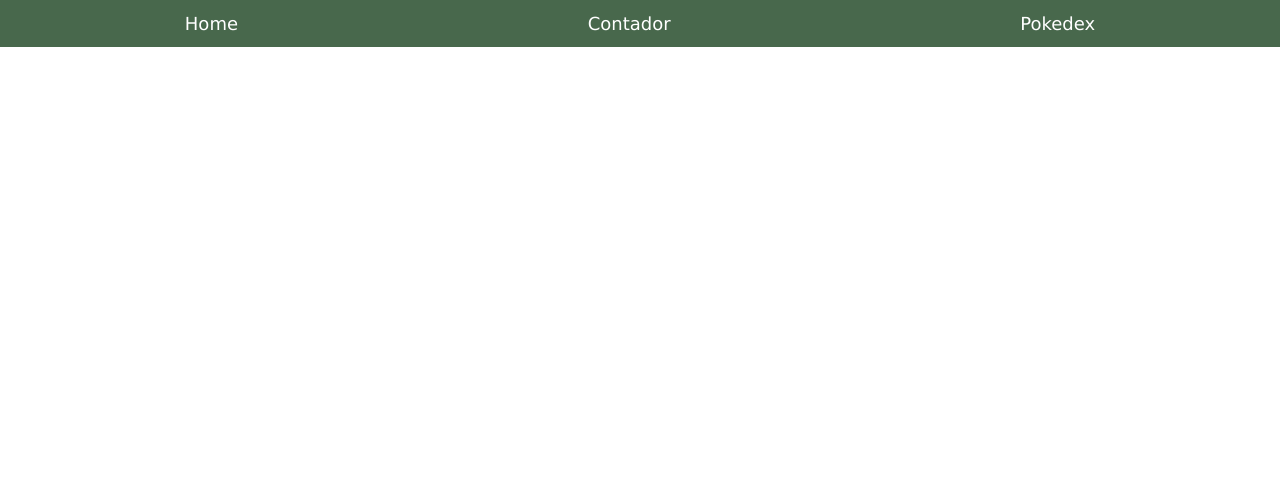
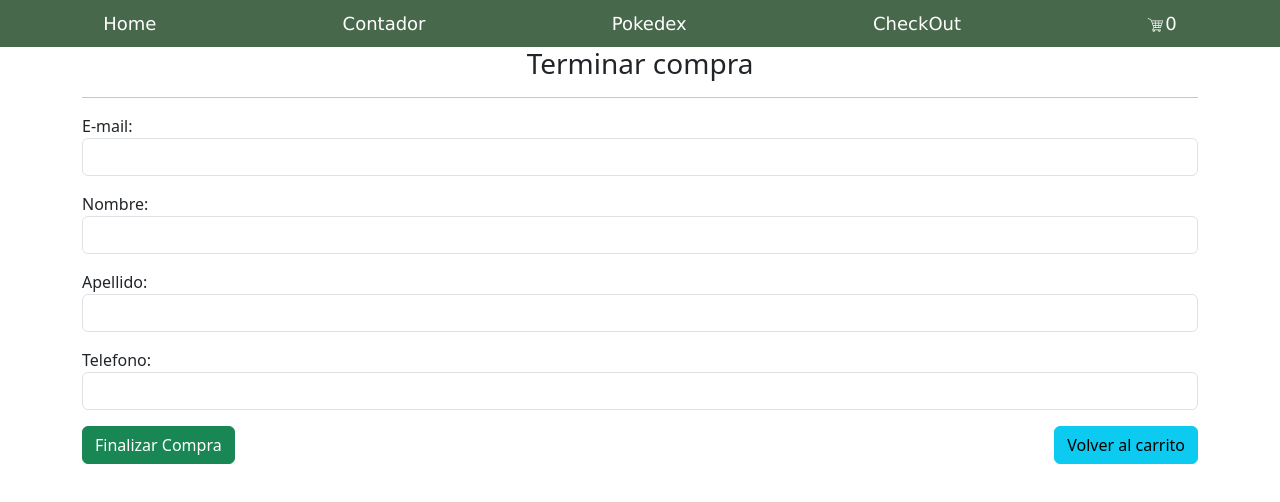
Before and after one commit to alanfrancoa/curso-react, a React (Vite) app in the folder projects/70699/: page /check in a window 1280 px wide. Shown: the top 502 px of the page. Built offline with nearby package versions, Linux system fonts and the light colour scheme.

Commit message:
Se agrega Carrito y Check Out, ya estilados.

```diff
--- a/projects/70699/src/App.jsx
+++ b/projects/70699/src/App.jsx
@@ -7,6 +7,8 @@ import {
 } from 'react-router-dom'
 import ItemCount from './components/ItemCount/ItemCount'
 import Poke from './components/Pokedex/Poke'
+import CartScreen from './components/CartScreen/CartScreen'
+import CheckOut from './components/CheckOut/CheckOut'
 
 function App() {
 
@@ -18,6 +20,8 @@ function App() {
           <Route exact path='/' element={<ItemListContainer />} />
           <Route exact path='/contador' element={<ItemCount/>} />
           <Route exact path='/pokedex' element={<Poke />} />
+          <Route exact path='/cart' element={<CartScreen />} />
+          <Route exact path='/check' element={<CheckOut />} />
         </Routes>
       </Router>
     </div>
--- /dev/null
+++ b/projects/70699/src/components/Cart/Cart.jsx
@@ -0,0 +1,12 @@
+import { GiShoppingCart } from "react-icons/gi";
+
+const Cart = () => {
+  return (
+    <>
+        <GiShoppingCart />
+        <span>0</span>
+    </>
+  )
+}
+
+export default Cart
--- /dev/null
+++ b/projects/70699/src/components/CartScreen/CartScreen.css
@@ -0,0 +1,3 @@
+h3{
+    text-align: center;
+}
--- /dev/null
+++ b/projects/70699/src/components/CartScreen/CartScreen.jsx
@@ -0,0 +1,16 @@
+import { Link } from 'react-router-dom'
+import './CartScreen.css'
+
+const CartScreen = () => {
+    return (
+        <div className="container my-5">
+            <>
+                <h3>Carrito vacío</h3>
+                <hr />
+                <Link to='/' className='btn btn-success'>Volver a Comprar</Link>
+            </>
+        </div>
+    )
+}
+
+export default CartScreen
--- /dev/null
+++ b/projects/70699/src/components/CheckOut/CheckOut.jsx
@@ -0,0 +1,34 @@
+import {Link} from 'react-router-dom'
+
+const CheckOut = () => {
+  return (
+    <div className="container">
+      <h3>Terminar compra</h3>
+      <hr />
+      <form>
+        <div className="form-group mt-3">
+          <label htmlFor="email">E-mail:</label>
+          <input className='form-control' type='email' id='email' name='email' required />
+        </div>
+        <div className="form-group mt-3">
+          <label htmlFor="nombre">Nombre:</label>
+          <input className='form-control' type='text' id='nombre' name='nombre' required />
+        </div>
+        <div className="form-group mt-3">
+          <label htmlFor="apellido">Apellido:</label>
+          <input className='form-control' type='text' id='apellido' name='apellido' required />
+        </div>
+        <div className="form-group mt-3">
+          <label htmlFor="telefono">Telefono:</label>
+          <input className='form-control' type='' id='telefono' name='telefono' required />
+        </div>
+        <div className="form-group mt-3">
+          <button className='btn btn-success'>Finalizar Compra</button>
+          <Link to='/cart' className='btn btn-info float-end'>Volver al carrito</Link>
+        </div>
+      </form>
+    </div>
+  )
+}
+
+export default CheckOut
--- a/projects/70699/src/components/NavBar/NavBar.jsx
+++ b/projects/70699/src/components/NavBar/NavBar.jsx
@@ -1,5 +1,6 @@
 import './NavBar.css'
 import {Link} from 'react-router-dom'
+import Cart from '../Cart/Cart'
 
 const NavBar = () => {
   return (
@@ -7,6 +8,8 @@ const NavBar = () => {
         <Link className='link' to='/'>Home</Link>
         <Link className='link' to='/contador'>Contador</Link>
         <Link className='link' to='/pokedex'>Pokedex</Link>
+        <Link className='link' to='/check'>CheckOut</Link>
+        <Link className='link' to='/cart'><Cart /></Link>
     </nav>
   )
 }
```
